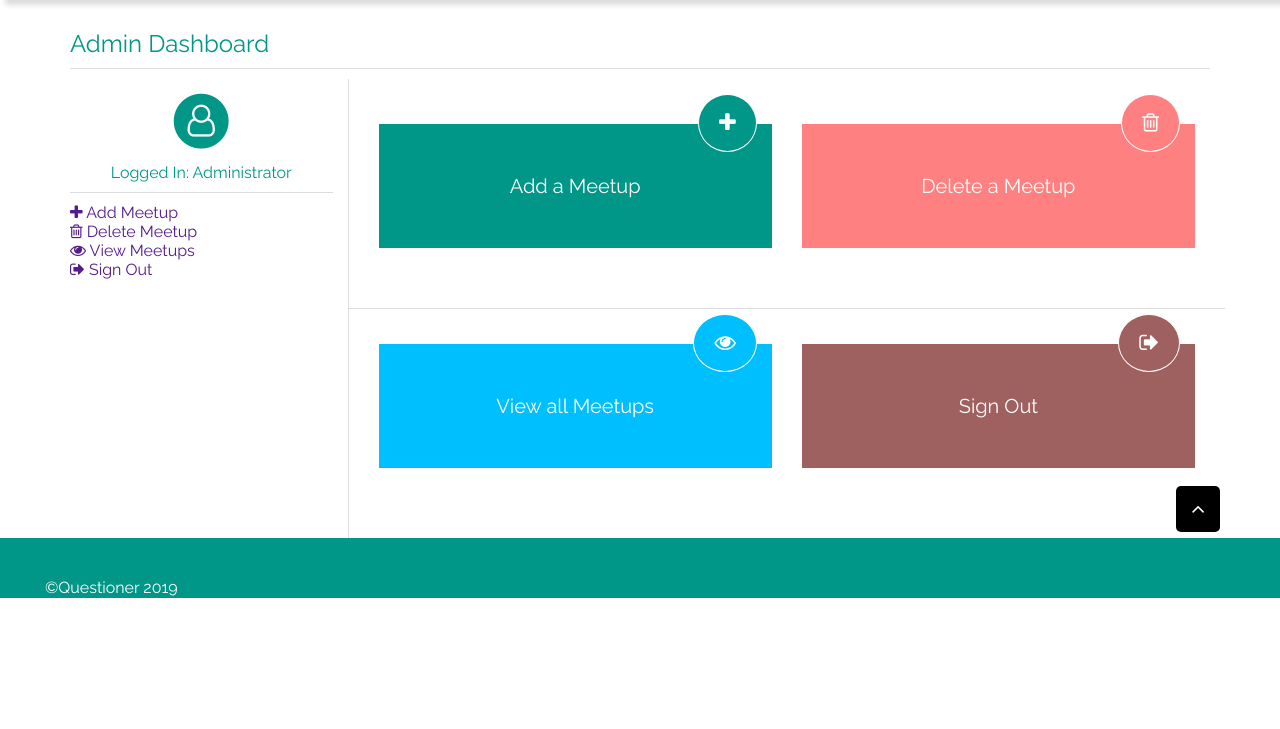
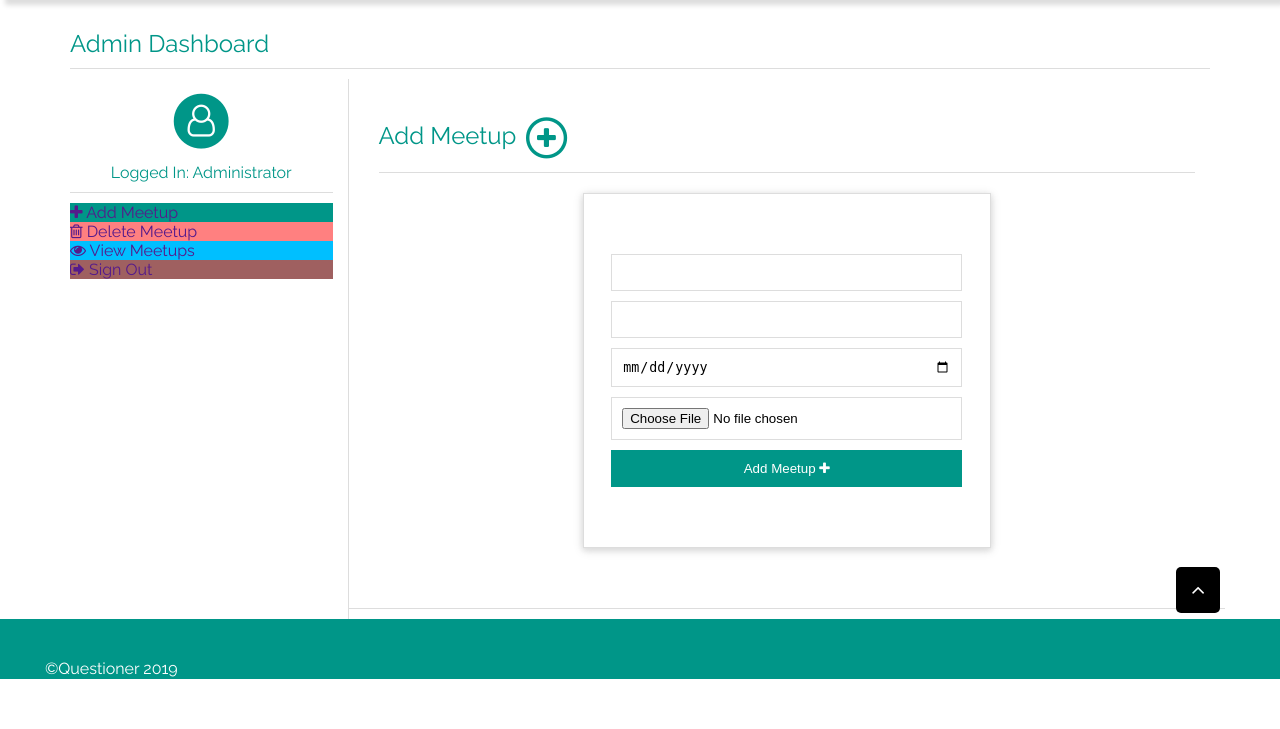
Before and after one commit to Felix45/Questioner, a Python web app: template UI/templates/createmeetup.html in a window 1280 px wide. Shown: the part 71-800 px from the top of the page. Run offline with Jinja, Linux system fonts and the light colour scheme; the template is opened without the code that fills it, so the values that code supplies are empty.

Commit message:
[feature #162967834] Added a create meetup form and added input fields to it

```diff
--- a/UI/templates/createmeetup.html
+++ b/UI/templates/createmeetup.html
@@ -73,14 +73,15 @@
 					   </div>
 						<div class="divider"></div>
 								<div class="row">
+
 								 <div class="">
 								 	<div class="column-lg-12 column-md-12 column-sm-12 column-xs-12">
 								 	<nav>
 							   		<ul>
-							   			<li><a href="" class="block"><span class="fa fa-plus"></span> Add Meetup</a></li>
-							   			<li><a href="" class="block"><span class="fa fa-trash-o"></span> Delete Meetup</a></li>
-							   			<li><a href="" class="block"><span class="fa fa-eye"></span> View Meetups</a></li>
-							   			<li><a href="" class="block"><span class="fa fa-sign-out"></span> Sign Out</a></li>
+							   			<li><a href="" class="block success"><span class="fa fa-plus"></span> Add Meetup</a></li>
+							   			<li><a href="" class="block danger"><span class="fa fa-trash-o"></span> Delete Meetup</a></li>
+							   			<li><a href="" class="block info"><span class="fa fa-eye"></span> View Meetups</a></li>
+							   			<li><a href="" class="block warning"><span class="fa fa-sign-out"></span> Sign Out</a></li>
 							   		</ul>
 							   	  </nav>
 							   	</div>
@@ -92,42 +93,41 @@
 
 				<div class="dashboard column-lg-9 column-md-9 column-sm-9 column-xs-12">
 					<div class="row admin">
-						<div class="column-lg-6 column-md-6 column-sm-6 column-xs-6">
-							<div class="center-text success admin-action">
-									<a href="" class="block">Add a Meetup </a>
-							</div>
-							<span class="fa fa-plus fa-lg success admin-action-type"></span>
+						<h2>Add Meetup
+							<span class="fa-stack">
+  									<i class="fa fa-circle-thin fa-stack-2x"></i>
+  									<i class="fa fa-plus fa-stack-1x"></i>
+							</span>
+						</h2>
+
+						<div class="column-lg-12 column-md-12 colum-sm-12 column-xs-12">
+							<form method="post" action="">
+							  <div>
+							  	<input type="text" name="title" class="input input-field" />
+							  </div>
+
+							  <div>
+							  	<input type="text" name="venue" class="input input-field" />
+							  </div>
+							  <div>
+							  	<input type="date" name="date" class="input input-field" />
+							  </div>
+							  <div>
+							  	<input type="file" name="file" class="input input-field" />
+							  </div>
+
+							  <div>
+							  	<button type="submit" class="button input-field" name="file" class="input input-field">
+							  		Add Meetup <span class="fa fa-plus"></span>
+							  	</button>
+							  </div>
+
+							</form>
 						</div>
-
-						<div class="column-lg-6 column-md-6 column-sm-6 column-xs-6">
-							<div class="center-text danger admin-action">
-									<a href="" class="block">Delete a Meetup </a>
-							</div>
-							<span class="fa fa-trash-o fa-lg danger admin-action-type"></span>
-						</div>
-
 					</div>
 					<div class="row">
 						<div class="divider"></div>
 					</div>
-
-					<div class="row admin">
-						<div class="column-lg-6 column-md-6 column-sm-6 column-xs-6">
-							<div class="center-text info admin-action">
-									<a href="" class="block">View all Meetups </a>
-							</div>
-							<span class="fa fa-eye fa-lg info admin-action-type"></span>
-						</div>
-
-						<div class="column-lg-6 column-md-6 column-sm-6 column-xs-6">
-							<div class="center-text warning admin-action">
-									<a href="" class="block">Sign Out </a>
-							</div>
-							<span class="fa fa-sign-out fa-lg warning admin-action-type"></span>
-						</div>
-
-					</div>
-
 				</div>
 
 			</div>
```
